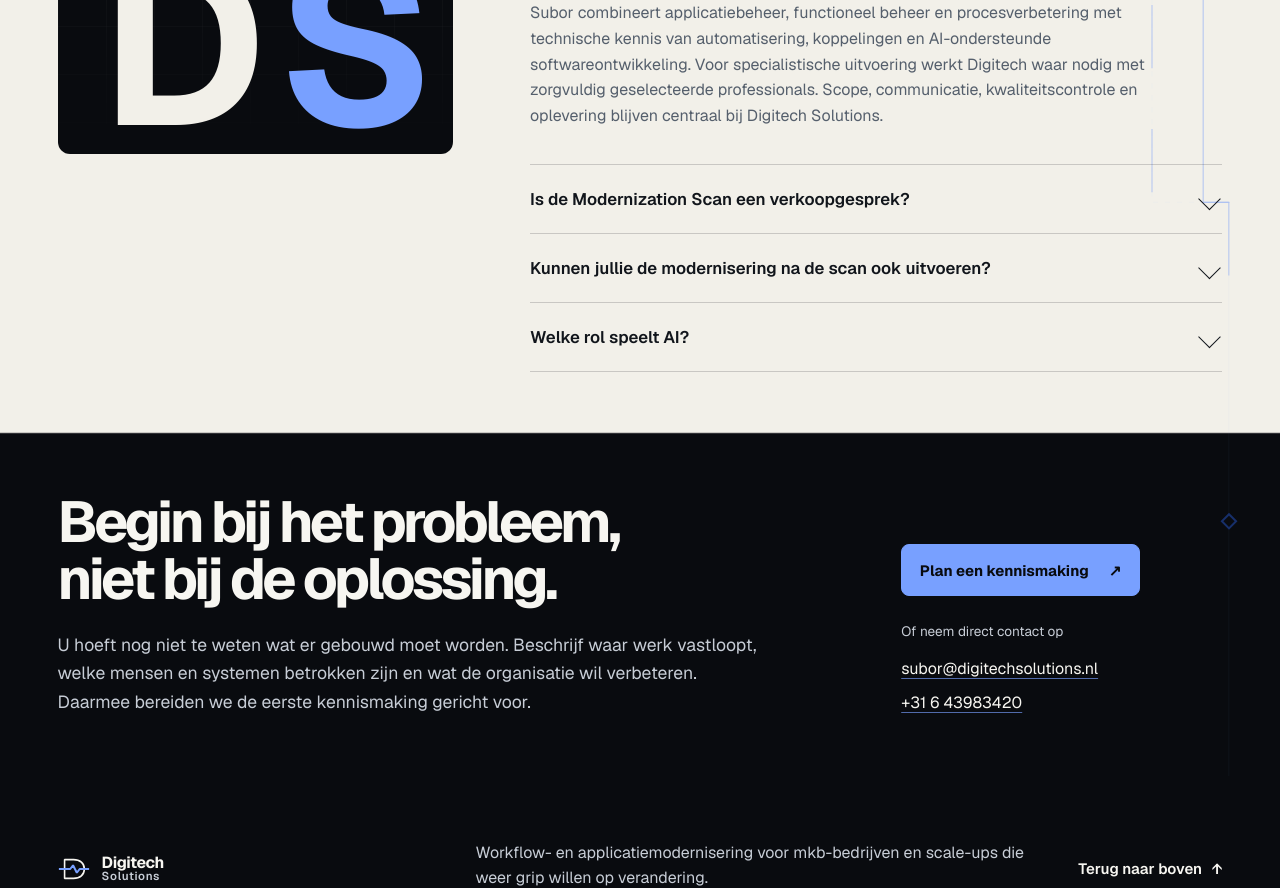
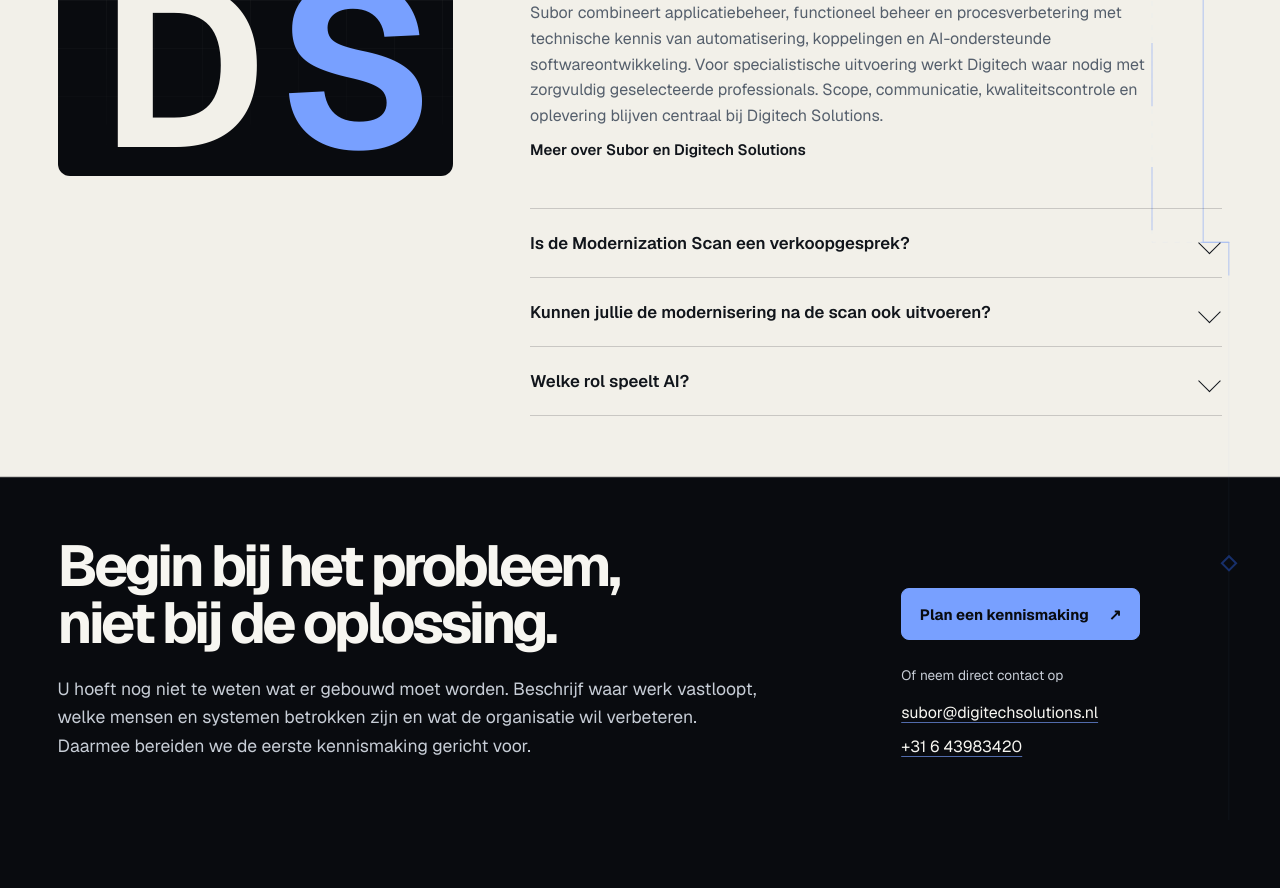
Before and after one commit to Subor-zz/digitechsolutions_v2, a Next.js app: page / in a window 1280 px wide. Shown: the part 5680-6568 px from the top of the page. Built offline with nearby package versions, Linux system fonts and the light colour scheme.

Commit message:
Link founder section to about page

```diff
--- a/components/rebrand/RebrandPage.tsx
+++ b/components/rebrand/RebrandPage.tsx
@@ -129,6 +129,7 @@
               <h2 id="founder-heading">{founder.headline}</h2>
               <p className="founder__lead">{founder.lead}</p>
               <p className="founder__supporting">{founder.supporting}</p>
+              <a className="text-link" href="/over">Meer over Subor en Digitech Solutions</a>
               <div className="founder__questions" aria-label={founder.faqAriaLabel}>
                 {founder.faqs.map((faq) => <details key={faq.question}><summary>{faq.question}</summary><p>{faq.answer}</p></details>)}
               </div>
```
